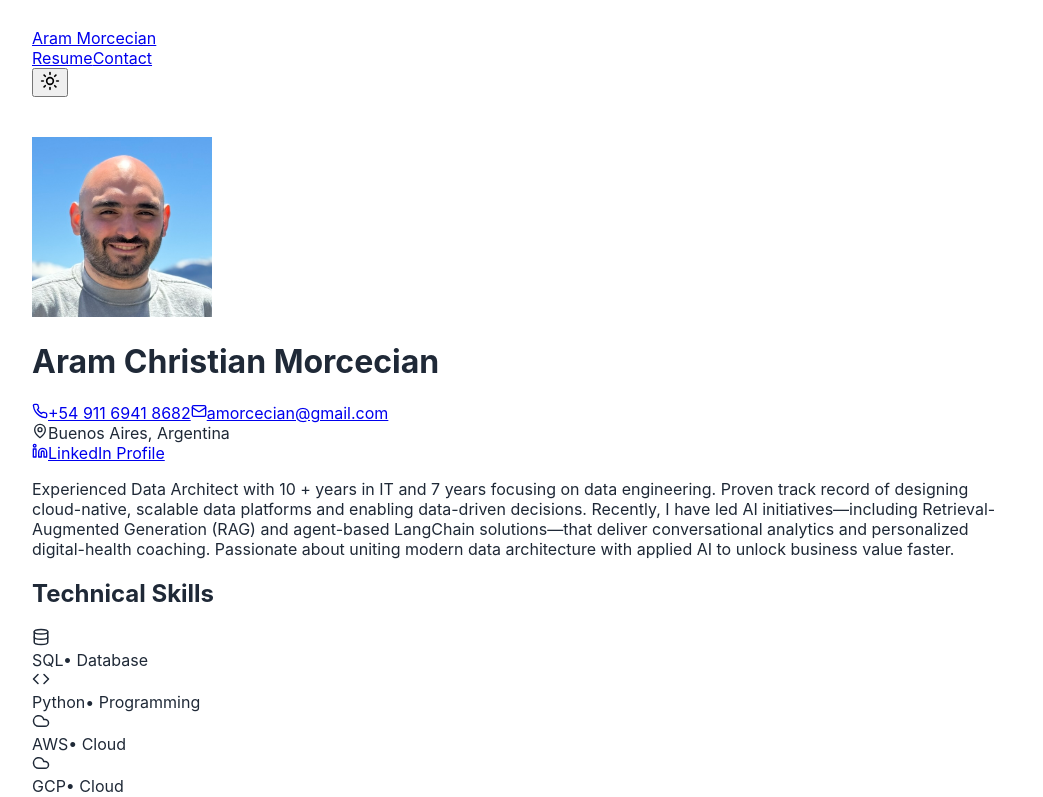
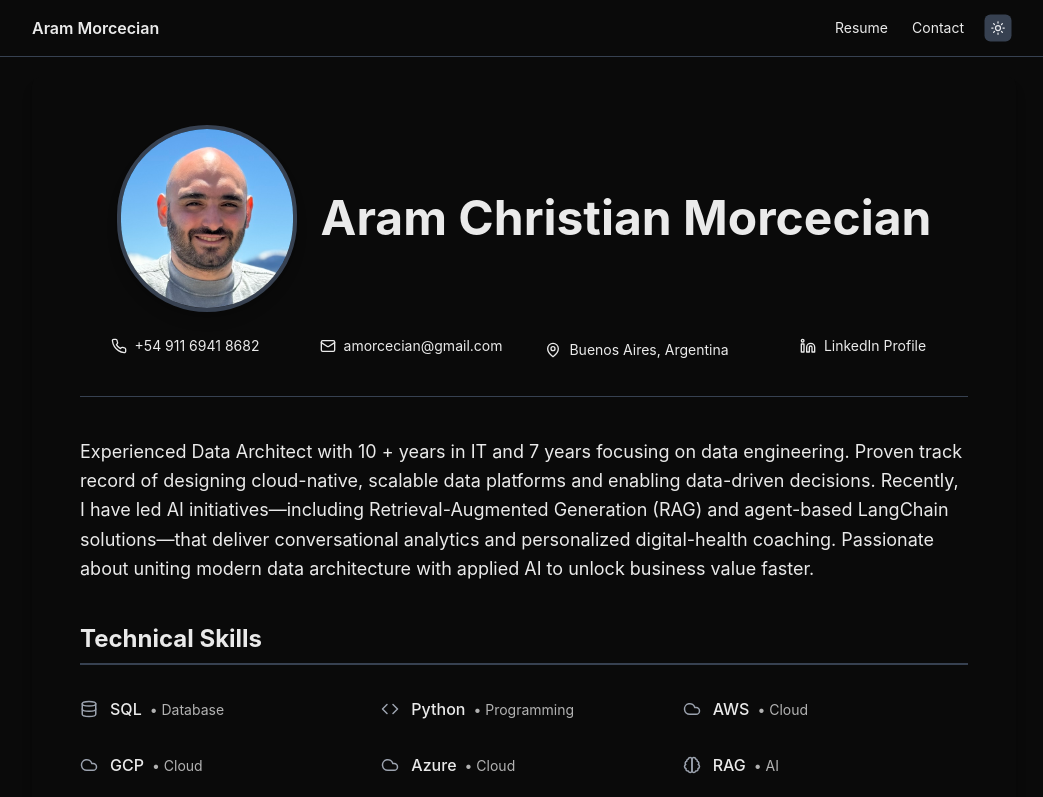
Before and after one commit to amorcecian/website, a Next.js app: page / in a window 1280 px wide. Shown: the top 797 px of the page, without its empty margins (116-1159 px from the left). Built offline with nearby package versions, Linux system fonts and the light colour scheme.

Commit message:
Revert preview CSS: restore Tailwind setup

```diff
--- a/postcss.config.js
+++ b/postcss.config.js
@@ -1,6 +1,6 @@
 module.exports = {
   plugins: {
-    // Tailwind CSS not available in this environment; using autoprefixer only for preview
+    tailwindcss: {},
     autoprefixer: {},
   },
 }
--- a/styles/globals.css
+++ b/styles/globals.css
@@ -1,4 +1,6 @@
-/* Tailwind not available in this environment; using fallback CSS for preview */
+@tailwind base;
+@tailwind components;
+@tailwind utilities;
 
 * {
   box-sizing: border-box;
@@ -9,8 +11,7 @@ html {
 }
 
 body {
-  background-color: #ffffff;
-  color: #1f2937;
+  @apply bg-gray-50 dark:bg-gray-900 text-gray-900 dark:text-gray-100;
   font-family: -apple-system, BlinkMacSystemFont, 'Segoe UI', 'Roboto', 'Oxygen',
     'Ubuntu', 'Cantarell', 'Fira Sans', 'Droid Sans', 'Helvetica Neue',
     sans-serif;
@@ -25,22 +26,21 @@ body {
   padding: 20px;
 }
 
-/* Custom scrollbar for dark mode (basic) */
+/* Custom scrollbar for dark mode */
 ::-webkit-scrollbar {
   width: 8px;
 }
 
 ::-webkit-scrollbar-track {
-  background: #f3f4f6;
+  @apply bg-gray-100 dark:bg-gray-800;
 }
 
 ::-webkit-scrollbar-thumb {
-  background: #9ca3af;
-  border-radius: 9999px;
+  @apply bg-gray-400 dark:bg-gray-600 rounded-full;
 }
 
 ::-webkit-scrollbar-thumb:hover {
-  background: #6b7280;
+  @apply bg-gray-500 dark:bg-gray-500;
 }
 
 /* Focus styles for accessibility */
```
